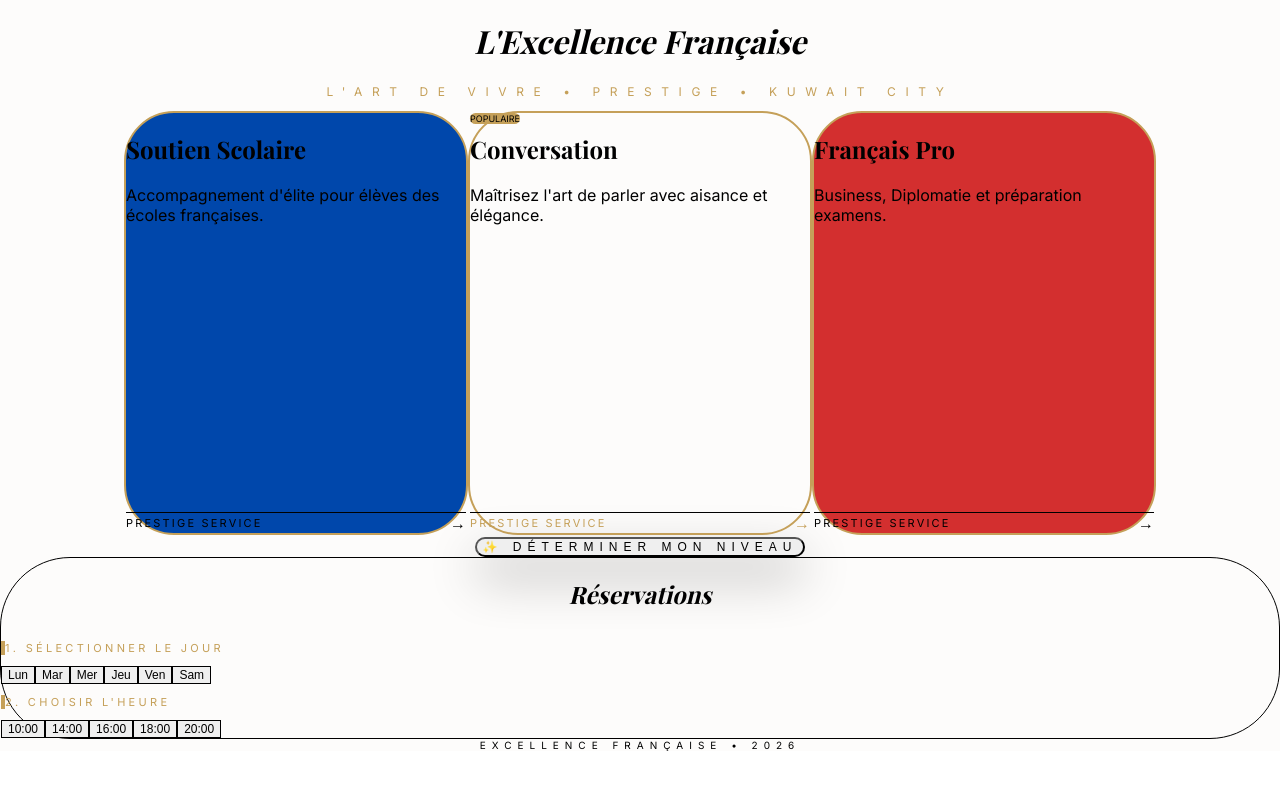
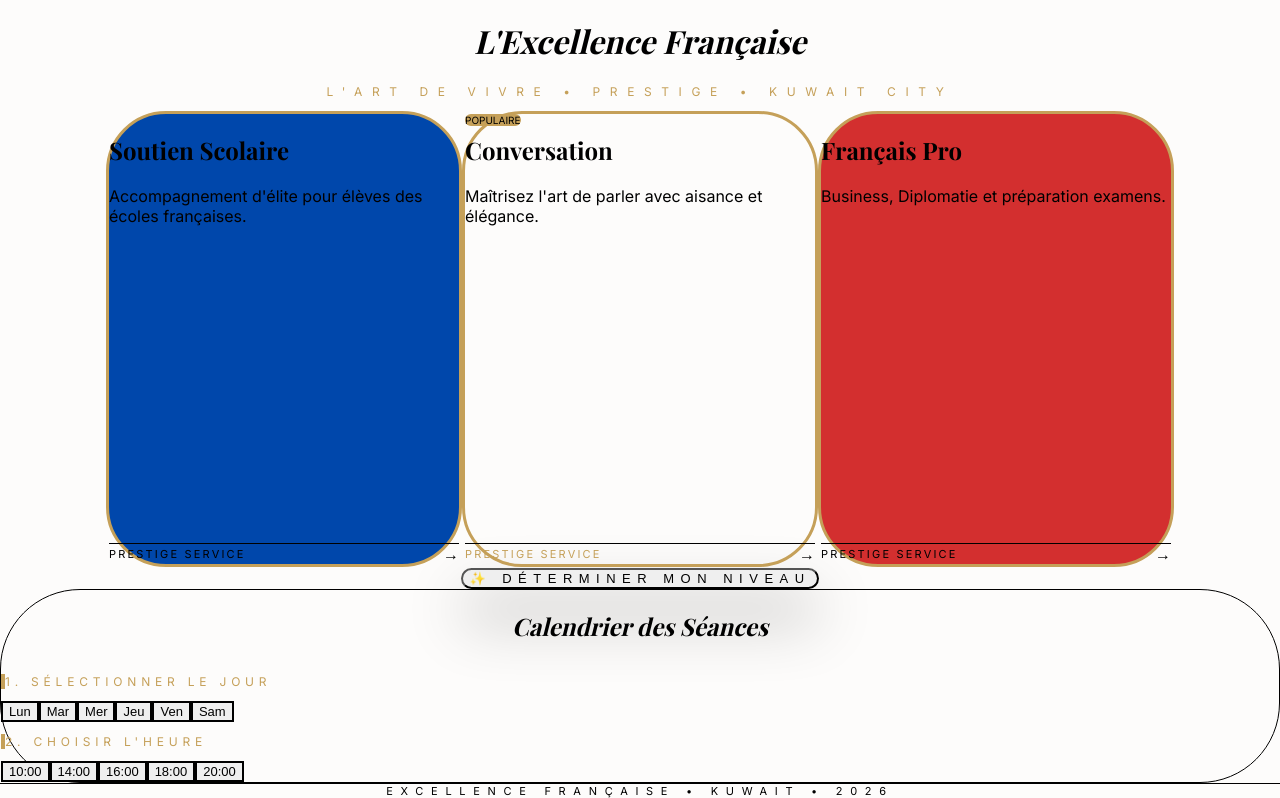
Before and after one commit to projectdevq8-maker/excellence-francaise, a React (Vite) app: page / in a window 1280 px wide. Shown: the part 320-1118 px from the top of the page. Before the commit the page ends 1071 px from the top, so only its background shows below. Built offline with nearby package versions, Linux system fonts and the light colour scheme; a web font is replaced by a local one.

Commit message:
Aération et nettoyage agenda

```diff
--- a/src/App.jsx
+++ b/src/App.jsx
@@ -24,7 +24,7 @@ function App() {
     fr: {
       title: "L'Excellence Française",
       subtitle: "L'Art de vivre • Prestige • Kuwait City",
-      booking: "Réservations",
+      booking: "Calendrier des Séances",
       step1: "1. Sélectionner le Jour",
       step2: "2. Choisir l'Heure",
       btnLevel: "✨ Déterminer mon niveau",
@@ -41,7 +41,7 @@ function App() {
     en: {
       title: "French Excellence",
       subtitle: "The Art of Living • Prestige • Kuwait City",
-      booking: "Booking",
+      booking: "Session Calendar",
       step1: "1. Select Day",
       step2: "2. Choose Time",
       btnLevel: "✨ Determine my level",
@@ -58,7 +58,7 @@ function App() {
     ar: {
       title: "التميز الفرنسي",
       subtitle: "فن الحياة • فخامة • مدينة الكويت",
-      booking: "حجز موعد",
+      booking: "جدول المواعيد",
       step1: "١. اختر اليوم",
       step2: "٢. اختر الوقت",
       btnLevel: "✨ حدد مستواي الآن",
@@ -101,16 +101,12 @@ function App() {
   };
 
   return (
-    <div className="min-h-screen bg-[#FDFCFB] text-gray-900 font-sans overflow-x-hidden selection:bg-[#C5A059] selection:text-white">
+    <div className="min-h-screen bg-[#FDFCFB] text-gray-900 font-sans overflow-x-hidden">
 
-      {/* SÉLECTEUR DE LANGUE */}
-      <div className="fixed top-24 right-6 z-[60] flex flex-col gap-3">
+      {/* BOUTONS LANGUES PLUS GRANDS */}
+      <div className="fixed top-28 right-8 z-[100] flex flex-col gap-4">
         {['fr', 'en', 'ar'].map((l) => (
-          <button
-            key={l}
-            onClick={() => setLang(l)}
-            className={`w-12 h-12 rounded-full border shadow-2xl font-bold text-[10px] flex items-center justify-center transition-all ${lang === l ? 'bg-[#C5A059] text-white border-[#C5A059] scale-110' : 'bg-white text-gray-300 hover:text-black hover:border-black'}`}
-          >
+          <button key={l} onClick={() => setLang(l)} className={`w-12 h-12 rounded-full border shadow-2xl font-bold text-[10px] flex items-center justify-center transition-all ${lang === l ? 'bg-[#C5A059] text-white border-[#C5A059] scale-125' : 'bg-white text-gray-400 hover:text-black hover:border-black'}`}>
             {l.toUpperCase()}
           </button>
         ))}
@@ -118,88 +114,83 @@ function App() {
 
       <Navbar setShowModal={setShowModal} />
 
-      <main className="max-w-6xl mx-auto px-6 pt-20 pb-40 text-center">
+      <main className="max-w-7xl mx-auto px-6">
 
-        {/* HERO SECTION */}
-        <motion.div initial={{ opacity: 0, y: 20 }} animate={{ opacity: 1, y: 0 }} transition={{ duration: 1 }} className="mb-32">
-          <div className="flex justify-center items-center gap-6 mb-10 opacity-80">
-            <img src="https://flagcdn.com/w80/fr.png" alt="France" className="w-8 h-auto shadow-md" />
-            <div className="w-[1px] h-8 bg-gray-200"></div>
-            <img src="https://flagcdn.com/w80/kw.png" alt="Kuwait" className="w-8 h-auto shadow-md" />
+        {/* TITRE : GROS ESPACEMENT EN BAS (MB-40) */}
+        <motion.div initial={{ opacity: 0, y: 30 }} animate={{ opacity: 1, y: 0 }} transition={{ duration: 1 }} className="text-center pt-24 mb-40">
+          <div className="flex justify-center items-center gap-6 mb-12 opacity-80">
+            <img src="https://flagcdn.com/w80/fr.png" alt="France" className="w-10 h-auto shadow-md" />
+            <div className="w-[1px] h-10 bg-[#C5A059]/30"></div>
+            <img src="https://flagcdn.com/w80/kw.png" alt="Kuwait" className="w-10 h-auto shadow-md" />
           </div>
-
-          <h1 className="text-6xl md:text-9xl font-serif italic mb-8 tracking-tight leading-tight">
-            {t.title}
-          </h1>
-          <p className="text-[#C5A059] text-[12px] md:text-[14px] tracking-[0.8em] uppercase font-light">
-            {t.subtitle}
-          </p>
+          <h1 className="text-6xl md:text-9xl font-serif italic mb-10 tracking-tighter">{t.title}</h1>
+          <p className="text-[#C5A059] text-[12px] md:text-[14px] tracking-[0.8em] uppercase font-light">{t.subtitle}</p>
         </motion.div>
 
-        {/* GRILLE DE CARTES (AVEC ESPACEMENT) */}
-        <div className="flex flex-wrap justify-center gap-12 mb-48">
+        {/* CARTES : GAP-16 ET MB-60 POUR BIEN SÉPARER DU TEST */}
+        <div className="flex flex-wrap justify-center gap-16 mb-60">
           {t.cards.map((card, i) => (
             <motion.div
               key={i}
-              initial={{ opacity: 0, y: 30 }}
+              initial={{ opacity: 0, y: 40 }}
               whileInView={{ opacity: 1, y: 0 }}
               viewport={{ once: true }}
-              transition={{ delay: i * 0.2 }}
-              whileHover={{ y: -20, boxShadow: "0 40px 80px -15px rgba(197, 160, 89, 0.3)" }}
-              className={`${card.c} rounded-[50px] p-12 w-full max-w-[340px] min-h-[420px] flex flex-col justify-between shadow-2xl border-2 border-[#C5A059] relative text-left group transition-all`}
+              transition={{ delay: i * 0.2, duration: 0.8 }}
+              whileHover={{ y: -25 }}
+              className={`${card.c} rounded-[60px] p-12 w-full max-w-[350px] min-h-[450px] flex flex-col justify-between shadow-2xl border-[3px] border-[#C5A059] relative text-left group transition-all`}
             >
               {card.pop && (
-                <div className="absolute top-8 right-10 bg-[#C5A059] text-white text-[9px] font-black px-4 py-1.5 rounded-full uppercase tracking-widest">Populaire</div>
+                <div className="absolute top-10 right-10 bg-[#C5A059] text-white text-[10px] font-black px-5 py-2 rounded-full uppercase tracking-widest shadow-lg">Populaire</div>
               )}
               <div>
-                <div className={`w-12 h-1.5 mb-10 ${card.c === 'bg-white' ? 'bg-[#C5A059]' : 'bg-white'}`}></div>
-                <h2 className={`text-3xl font-bold mb-6 tracking-tight ${card.c === 'bg-white' ? 'text-gray-900' : 'text-white'}`}>{t.cards[i].t}</h2>
+                <div className={`w-14 h-1.5 mb-12 ${card.c === 'bg-white' ? 'bg-[#C5A059]' : 'bg-white'}`}></div>
+                <h2 className={`text-3xl font-bold mb-6 ${card.c === 'bg-white' ? 'text-gray-900' : 'text-white'}`}>{t.cards[i].t}</h2>
                 <p className={`text-base font-light leading-relaxed ${card.c === 'bg-white' ? 'text-gray-500' : 'text-white/90'}`}>{t.cards[i].d}</p>
               </div>
-              <div className={`pt-8 border-t ${card.c === 'bg-white' ? 'border-gray-100' : 'border-white/10'} flex items-center justify-between`}>
+              <div className={`pt-10 border-t ${card.c === 'bg-white' ? 'border-gray-100' : 'border-white/10'} flex items-center justify-between`}>
                 <span className={`text-[11px] font-bold uppercase tracking-[0.2em] ${card.c === 'bg-white' ? 'text-[#C5A059]' : 'text-white'}`}>Prestige Service</span>
-                <span className={`text-2xl transition-transform group-hover:translate-x-3 ${card.c === 'bg-white' ? 'text-[#C5A059]' : 'text-white'}`}>→</span>
+                <span className="text-2xl group-hover:translate-x-4 transition-transform">→</span>
               </div>
             </motion.div>
           ))}
         </div>
 
-        {/* CTA QUIZ (ESPACÉ) */}
-        <div className="py-24 mb-32">
+        {/* TEST DE NIVEAU : BIEN ISOLÉ PAR MY-40 (MARGE HAUT ET BAS) */}
+        <div className="my-60 text-center">
           <motion.button
-            whileHover={{ scale: 1.08 }}
-            whileTap={{ scale: 0.95 }}
+            whileHover={{ scale: 1.1 }}
+            whileTap={{ scale: 0.9 }}
             onClick={() => {setShowQuiz(true); setQuizTermine(false); setCurrentQuestion(0); setScore(0);}}
-            className="px-20 py-8 bg-black text-white rounded-full text-[12px] font-bold uppercase tracking-[0.5em] shadow-[0_20px_50px_rgba(0,0,0,0.3)] hover:bg-[#C5A059] transition-all"
+            className="px-24 py-10 bg-black text-white rounded-full text-[13px] font-bold uppercase tracking-[0.5em] shadow-[0_30px_60px_rgba(0,0,0,0.3)] hover:bg-[#C5A059] transition-all"
           >
             {t.btnLevel}
           </motion.button>
         </div>
 
-        {/* SECTION AGENDA (TITRE MODIFIÉ) */}
+        {/* AGENDA : TITRE SANS "CONTACT" ET MARGE MB-40 */}
         <motion.div
-          initial={{ opacity: 0, y: 50 }}
-          whileInView={{ opacity: 1, y: 0 }}
+          initial={{ opacity: 0 }}
+          whileInView={{ opacity: 1 }}
           viewport={{ once: true }}
-          className="bg-white rounded-[70px] p-16 md:p-24 shadow-sm border border-gray-50 max-w-5xl mx-auto mb-40 relative"
+          className="bg-white rounded-[80px] p-16 md:p-32 shadow-xl border border-gray-100 max-w-6xl mx-auto mb-40 relative"
         >
-          <div className="absolute top-0 left-1/2 -translate-x-1/2 w-32 h-1 bg-[#C5A059]"></div>
-          <h2 className="text-5xl font-serif italic mb-20 text-center">{t.booking}</h2>
+          <div className="absolute top-0 left-1/2 -translate-x-1/2 w-40 h-1.5 bg-[#C5A059]"></div>
+          <h2 className="text-5xl md:text-6xl font-serif italic mb-24 text-center text-gray-900">{t.booking}</h2>
 
-          <div className="grid grid-cols-1 md:grid-cols-2 gap-20 text-left">
+          <div className="grid grid-cols-1 md:grid-cols-2 gap-24 text-left">
             <div>
-              <p className="text-[#C5A059] text-[11px] font-bold uppercase tracking-[0.3em] mb-10 border-l-4 border-[#C5A059] pl-6">{t.step1}</p>
-              <div className="flex flex-wrap gap-4">
+              <p className="text-[#C5A059] text-[12px] font-bold uppercase tracking-[0.4em] mb-12 border-l-4 border-[#C5A059] pl-8">{t.step1}</p>
+              <div className="flex flex-wrap gap-5">
                 {days.map(day => (
-                  <button key={day} onClick={() => setSelectedDay(day)} className={`px-7 py-4 rounded-2xl text-[12px] font-bold transition-all border ${selectedDay === day ? 'bg-black text-white border-black shadow-xl scale-105' : 'bg-white border-gray-100 hover:border-black'}`}>{day}</button>
+                  <button key={day} onClick={() => setSelectedDay(day)} className={`px-8 py-5 rounded-2xl text-[13px] font-bold transition-all border-2 ${selectedDay === day ? 'bg-black text-white border-black shadow-2xl scale-110' : 'bg-white border-gray-100 hover:border-black'}`}>{day}</button>
                 ))}
               </div>
             </div>
             <div>
-              <p className="text-[#C5A059] text-[11px] font-bold uppercase tracking-[0.3em] mb-10 border-l-4 border-[#C5A059] pl-6">{t.step2}</p>
-              <div className="flex flex-wrap gap-4">
+              <p className="text-[#C5A059] text-[12px] font-bold uppercase tracking-[0.4em] mb-12 border-l-4 border-[#C5A059] pl-8">{t.step2}</p>
+              <div className="flex flex-wrap gap-5">
                 {times.map(time => (
-                  <button key={time} onClick={() => setSelectedTime(time)} className={`px-7 py-4 rounded-2xl text-[12px] font-bold transition-all border ${selectedTime === time ? 'bg-black text-white border-black shadow-xl scale-105' : 'bg-white border-gray-100 hover:border-black'}`}>{time}</button>
+                  <button key={time} onClick={() => setSelectedTime(time)} className={`px-8 py-5 rounded-2xl text-[13px] font-bold transition-all border-2 ${selectedTime === time ? 'bg-black text-white border-black shadow-2xl scale-110' : 'bg-white border-gray-100 hover:border-black'}`}>{time}</button>
                 ))}
               </div>
             </div>
@@ -207,30 +198,31 @@ function App() {
         </motion.div>
       </main>
 
-      {/* QUIZ & MODALE */}
+      {/* FOOTER ESPACÉ */}
+      <footer className="py-24 text-center text-[11px] text-gray-300 tracking-[0.7em] uppercase font-light border-t border-gray-50">
+        Excellence Française • Kuwait • 2026
+      </footer>
+
+      {/* QUIZ ET MODALE RESTENT LES MÊMES (BALISES NON SUPPRIMÉES) */}
       <Quiz showQuiz={showQuiz} setShowQuiz={setShowQuiz} quizTermine={quizTermine} currentQuestion={currentQuestion} questions={questions} repondreQuiz={repondreQuiz} score={score} setShowModal={setShowModal} />
 
       <AnimatePresence>
         {showModal && (
-          <motion.div initial={{ opacity: 0 }} animate={{ opacity: 1 }} exit={{ opacity: 0 }} className="fixed inset-0 z-[100] flex items-center justify-center p-6 bg-white/95 backdrop-blur-2xl">
-            <motion.div initial={{ y: 100, opacity: 0 }} animate={{ y: 0, opacity: 1 }} className="bg-white p-16 rounded-[60px] border border-gray-100 shadow-[0_50px_100px_rgba(0,0,0,0.1)] max-w-xl w-full text-left relative">
-              <button onClick={() => setShowModal(false)} className="absolute top-12 right-12 text-gray-300 hover:text-black transition-colors text-2xl">✕</button>
+          <motion.div initial={{ opacity: 0 }} animate={{ opacity: 1 }} exit={{ opacity: 0 }} className="fixed inset-0 z-[150] flex items-center justify-center p-6 bg-white/95 backdrop-blur-3xl">
+            <motion.div initial={{ y: 100 }} animate={{ y: 0 }} className="bg-white p-16 rounded-[60px] border border-gray-100 shadow-3xl max-w-2xl w-full text-left relative">
+              <button onClick={() => setShowModal(false)} className="absolute top-12 right-12 text-3xl text-gray-300">✕</button>
               <h2 className="text-4xl font-serif italic mb-12">{t.contactTitle}</h2>
-              <div className="space-y-8">
-                <input type="text" placeholder={t.placeholderName} onChange={(e) => setNom(e.target.value)} className="w-full py-5 border-b-2 border-gray-50 outline-none focus:border-[#C5A059] transition-all text-2xl font-light" />
-                <textarea placeholder={t.placeholderMsg} onChange={(e) => setMessage(e.target.value)} className="w-full py-5 border-b-2 border-gray-50 h-40 outline-none focus:border-[#C5A059] resize-none text-2xl font-light"></textarea>
+              <div className="space-y-10">
+                <input type="text" placeholder={t.placeholderName} onChange={(e) => setNom(e.target.value)} className="w-full py-6 border-b-2 border-gray-100 outline-none focus:border-[#C5A059] text-2xl font-light transition-all" />
+                <textarea placeholder={t.placeholderMsg} onChange={(e) => setMessage(e.target.value)} className="w-full py-6 border-b-2 border-gray-100 h-48 outline-none focus:border-[#C5A059] resize-none text-2xl font-light transition-all"></textarea>
               </div>
-              <button onClick={envoyerWhatsApp} className="w-full mt-12 py-8 bg-black text-white rounded-full text-[12px] font-bold uppercase tracking-[0.4em] shadow-3xl hover:bg-[#C5A059] transition-all">
+              <button onClick={envoyerWhatsApp} className="w-full mt-16 py-8 bg-black text-white rounded-full text-[13px] font-bold uppercase tracking-[0.5em] shadow-3xl hover:bg-[#C5A059] transition-all">
                 {t.send}
               </button>
             </motion.div>
           </motion.div>
         )}
       </AnimatePresence>
-
-      <footer className="pb-20 text-center text-[10px] text-gray-300 tracking-[0.6em] uppercase font-light">
-        Excellence Française • 2026
-      </footer>
     </div>
   );
 }
```
